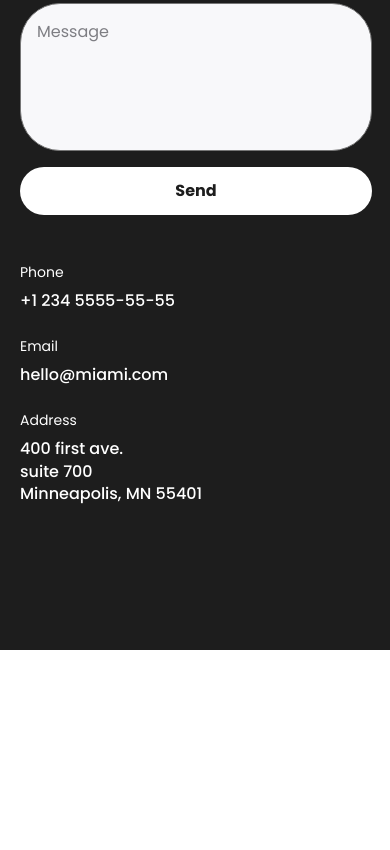
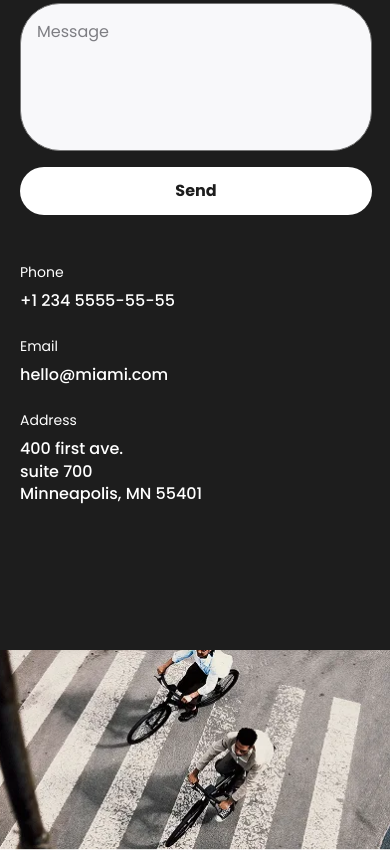
Before and after one commit to Nazarii-Lesniak/my-bike-landing-page, a website built with Parcel: page src/index.html in a window 390 px wide. Shown: the part 4477-5327 px from the top of the page. Before the commit the page ends 5127 px from the top, so only its background shows below. Built offline with nearby package versions, Linux system fonts and the light colour scheme.

Commit message:
feat: add footer section with responsive images via scss

```diff
--- a/src/index.html
+++ b/src/index.html
@@ -596,5 +596,7 @@
         </div>
       </div>
     </main>
+
+    <footer class="footer"></footer>
   </body>
 </html>
--- /dev/null
+++ b/src/styles/blocks/footer.scss
@@ -0,0 +1,39 @@
+@use '../utils/variables' as *;
+@use '../utils/mixins';
+
+.footer {
+  width: 100%;
+  background-repeat: no-repeat;
+  background-size: cover;
+  background-position: top right;
+  height: 200px;
+  background-image: url(../images/footer/footer-ride-mobile.png);
+  background-image: image-set(
+    url(../images/footer/footer-ride-mobile.webp) 1x,
+    url(../images/footer/footer-ride-mobile-@2x.webp) 2x,
+    url(../images/footer/footer-ride-mobile.png) 1x,
+    url(../images/footer/footer-ride-mobile-@2x.png) 2x
+  );
+
+  @include mixins.on-tablet {
+    height: 480px;
+    background-image: url(../images/footer/footer-ride-tablet.png);
+    background-image: image-set(
+      url(../images/footer/footer-ride-tablet.webp) 1x,
+      url(../images/footer/footer-ride-tablet-@2x.webp) 2x,
+      url(../images/footer/footer-ride-tablet.png) 1x,
+      url(../images/footer/footer-ride-tablet-@2x.png) 2x
+    );
+  }
+
+  @include mixins.on-desktop {
+    height: 555px;
+    background-image: url(../images/footer/footer-ride-desktop.png);
+    background-image: image-set(
+      url(../images/footer/footer-ride-desktop.webp) 1x,
+      url(../images/footer/footer-ride-desktop-@2x.webp) 2x,
+      url(../images/footer/footer-ride-desktop.png) 1x,
+      url(../images/footer/footer-ride-desktop-@2x.png) 2x
+    );
+  }
+}
--- a/src/styles/index.scss
+++ b/src/styles/index.scss
@@ -16,3 +16,4 @@
 @use "./blocks/details";
 @use "./blocks/detail";
 @use "./blocks/contacts";
+@use "./blocks/footer";
```
